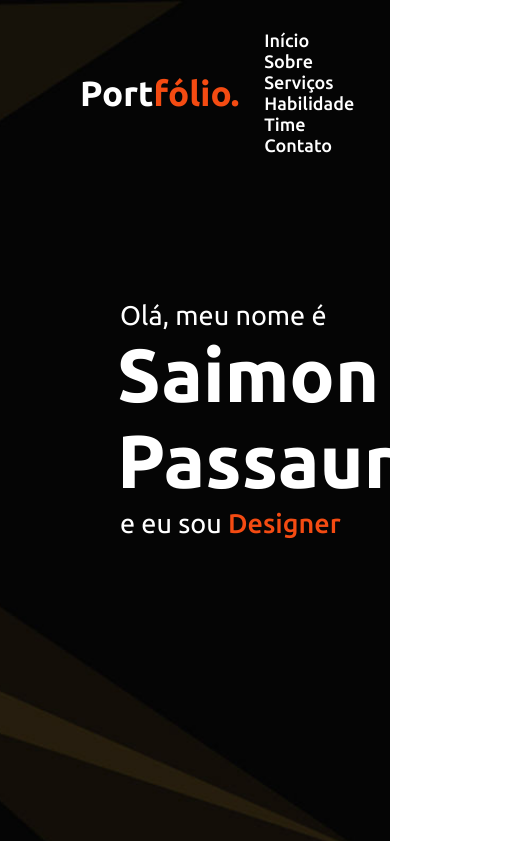
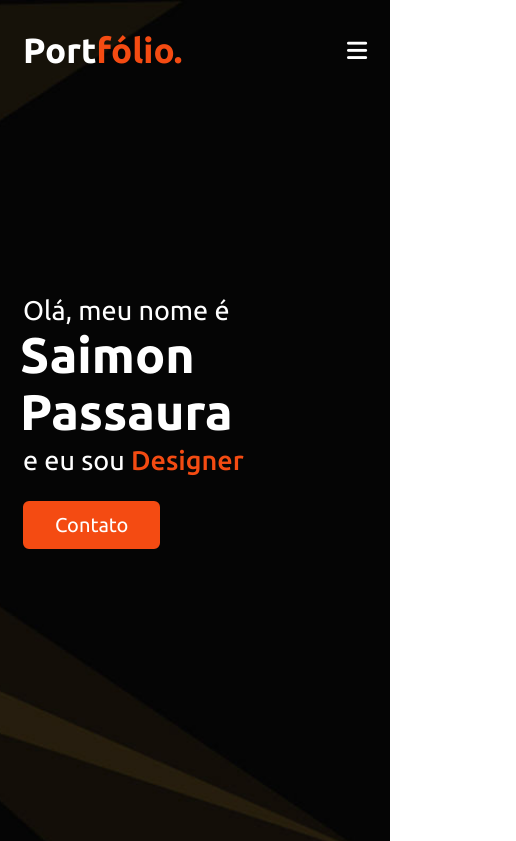
Before and after one commit to 1Saimon/Portfolio, a plain HTML site: page index.html in a window 390 px wide. Shown: the top 841 px of the page, 516 px wide, since content can reach past the window. Drawn offline with nearby package versions, Linux system fonts and the light colour scheme.

Commit message:
inicio pronto

```diff
--- a/index.html
+++ b/index.html
@@ -24,6 +24,9 @@
                 <li><a href="#">Time</a></li>
                 <li><a href="#">Contato</a></li>
             </ul>
+            <div class="menu-btn">
+                <i class="fas fa-bars"></i>
+            </div>
             </div>
         </div>
     </nav>
@@ -36,6 +39,7 @@
                 <div class="texto-1">Olá, meu nome é</div>
                 <div class="texto-2">Saimon Passaura</div>
                 <div class="texto-3">e eu sou <span>Designer</span></div>
+                <a href="#">Contato</a>
             </div>
         </div>
     </section>
--- a/script.js
+++ b/script.js
@@ -0,0 +1,15 @@
+$(document).ready(function(){
+    $(window).scroll(function(){
+        if(this.scrollY > 20){
+            $('.navbar').addClass("sticky");
+        }else{
+            $('.navbar').removeClass("sticky");
+        }
+    });
+
+    //ativar menu e navbar
+    $('.menu-btn').click(function(){
+        $('.navbar .menu').toggleClass("active");
+        $('.menu-btn i').toggleClass("active");
+    });
+});
--- a/style.css
+++ b/style.css
@@ -16,8 +16,12 @@
     position: fixed;
     width: 100%;
     padding: 30px 0;
-    /* background: #f44b12; */
     font-family: 'Ubuntu', sans-serif;
+    transition: all 0.3s ease;
+}
+.navbar.sticky{
+    padding: 15px 0;
+    background: #f44b12;
 }
 .navbar .max-width{
     display: flex;
@@ -36,6 +40,10 @@
     list-style: none;
     display: inline-block;
 }
+.navbar.sticky .logo a span{
+    color: #fff;
+    transition: all 0.3s ease;
+}
 .navbar .menu li a{
     color: #fff;
     font-size: 18px;
@@ -45,6 +53,16 @@
 }
 .navbar .menu li a:hover{
     color: #f44b12;
+}
+.navbar.sticky .menu li a:hover{
+    color: #fff;
+}
+
+.menu-btn{
+    color: #fff;
+    font-size: 23px;
+    cursor: pointer;
+    display: none;
 }
 /* inicio */
 
@@ -76,3 +94,93 @@
     color: #f44b12;
     font-weight: 500;
 }
+.inicio .inicio-conteudo a{
+    display: inline-block;
+    background: #f44b12;
+    color: #fff;
+    font-size: 25px;
+    padding: 12px 36px;
+    margin-top: 20px;
+    border-radius: 6px;
+    border: 2px solid #f44b12;
+    transition: all 0.3s ease;
+}
+.inicio .inicio-conteudo a:hover{
+    color: #fff;
+    background: none;
+}
+
+/* parte responsive */
+@media (max-width: 1104px){
+    .inicio .max-width{
+        margin-left: 0px;
+    }
+}
+@media (max-width: 991px){
+    .max-width{
+        padding: 0 50px;
+    }
+}
+@media (max-width: 947px) {
+    .menu-btn{
+        display: block;
+        z-index: 999;
+    }
+    .menu-btn i.active:before{
+        content: "\f00d";
+    }
+    .navbar .menu{
+        position: fixed;
+        height: 100vh;
+        width: 100%;
+        left: -100%;
+        top: 0;
+        background: #111;
+        text-align: center;
+        padding-top: 80px;
+        transition: all 0.3s ease;
+    }
+    .navbar .menu.active{
+        left: 0;
+    }
+    .navbar .menu li{
+        display: block;
+    }
+    .navbar .menu li a{
+        display: inline-block;
+        margin: 20px 0;
+        font-size: 25px;
+    }
+    .inicio .inicio-conteudo .texto-2{
+        font-size: 70px;
+    }
+    .inicio .inicio-conteudo .texto-3{
+        font-size: 35px;
+    }
+    .inicio .inicio-conteudo a{
+        font-size: 23px;
+        padding: 10px 30px;
+    }
+}
+@media (max-width: 690px){
+    .max-width{
+        padding: 0 23px;
+    }
+    .inicio .inicio-conteudo .texto-2{
+        font-size: 60px;
+    }
+    .inicio .inicio-conteudo .texto-3{
+        font-size: 32px;
+    }
+    .inicio .inicio-conteudo a{
+        font-size: 20px;
+    }
+}
+@media (max-width: 500px){
+    .inicio .inicio-conteudo .texto-2{
+        font-size: 50px;
+    }
+    .inicio .inicio-conteudo .texto-3{
+        font-size: 27px;
+    }
+}
```
